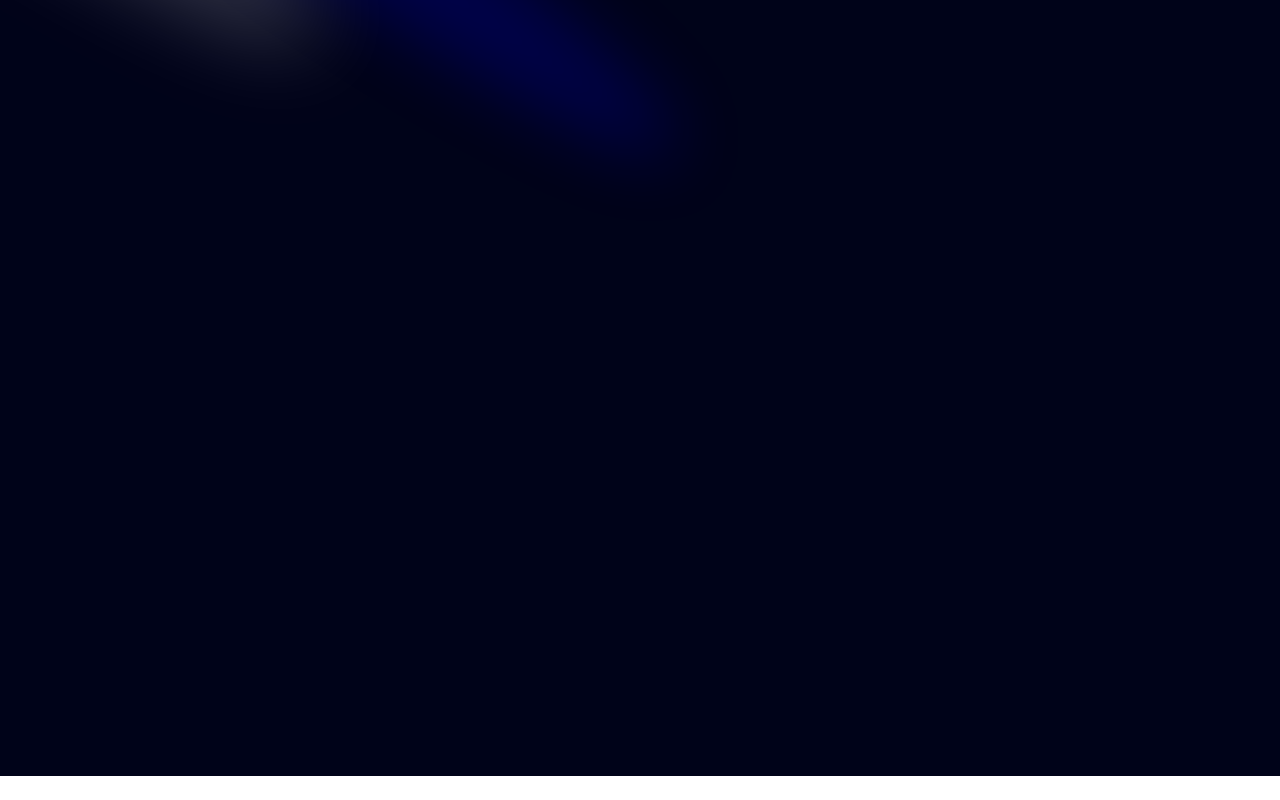
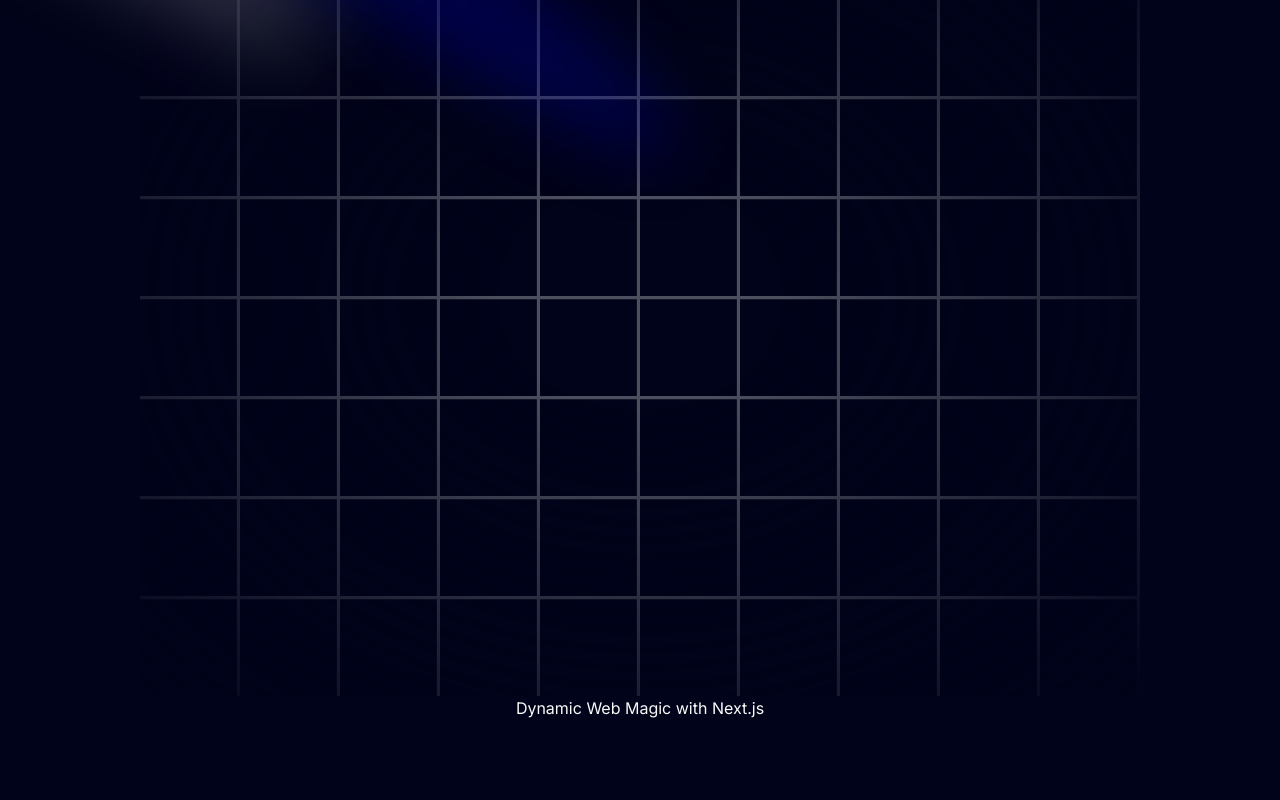
Before and after one commit to guilletDev/portfolioDev, a Next.js app: page / in a window 1280 px wide. Shown: the part 272-1072 px from the top of the page. Before the commit the page ends 1048 px from the top, so only its background shows below. Built offline with nearby package versions, Linux system fonts and the light colour scheme.

Commit message:
Agrego un provider y modifico el width del bg

```diff
--- a/app/layout.tsx
+++ b/app/layout.tsx
@@ -1,6 +1,7 @@
 import type { Metadata } from "next";
 import { Inter } from "next/font/google";
 import "./globals.css";
+import { ThemeProvider } from "@/components/Provider";
 
 const inter = Inter({ subsets: ["latin"] });
 
@@ -16,7 +17,16 @@ export default function RootLayout({
 }>) {
   return (
     <html lang="en">
-      <body className={inter.className}>{children}</body>
+      <body className={inter.className}>
+      <ThemeProvider
+            attribute="class"
+            defaultTheme="dark"
+            enableSystem
+            disableTransitionOnChange
+          >
+            {children}
+          </ThemeProvider>
+      </body>
     </html>
   );
 }
--- a/components/Hero.tsx
+++ b/components/Hero.tsx
@@ -14,11 +14,18 @@ const Hero = () => {
         />
         <Spotlight className="top-28 left-80 h-[80vh] w-[50vw]" fill="blue" />
       </div>
-      <div className="h-screen w-full dark:bg-black-100 bg-white  dark:bg-grid-white/[0.2] bg-grid-black/[0.3] relative flex items-center justify-center">
+      <div className="h-screen w-[1000px] dark:bg-black-100 bg-white  dark:bg-grid-white/[0.3] bg-grid-black/[0.2] relative flex items-center justify-center">
         <div className="absolute pointer-events-none inset-0 flex items-center justify-center dark:bg-black-100 bg-white [mask-image:radial-gradient(ellipse_at_center,transparent_20%,black)]" />
 
 
 
+      </div>
+      <div className="flex justify-center">
+        <div className="max-w-[89vw]">
+            <h2>
+                Dynamic Web Magic with Next.js
+            </h2>
+        </div>
 
       </div>
     </div>
--- /dev/null
+++ b/components/Provider.tsx
@@ -0,0 +1,9 @@
+"use client"
+
+import * as React from "react"
+import { ThemeProvider as NextThemesProvider } from "next-themes"
+import { type ThemeProviderProps } from "next-themes/dist/types"
+
+export function ThemeProvider({ children, ...props }: ThemeProviderProps) {
+  return <NextThemesProvider {...props}>{children}</NextThemesProvider>
+}
--- a/package.json
+++ b/package.json
@@ -13,6 +13,7 @@
     "framer-motion": "^11.2.6",
     "mini-svg-data-uri": "^1.4.4",
     "next": "14.2.3",
+    "next-themes": "^0.3.0",
     "react": "^18",
     "react-dom": "^18",
     "tailwind-merge": "^2.3.0",
```
Also changed, not shown: 1 other file (tests, documents, lock files or other folders).
